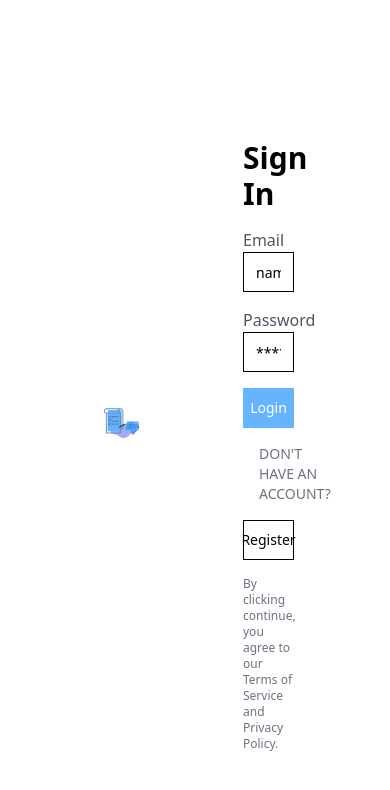
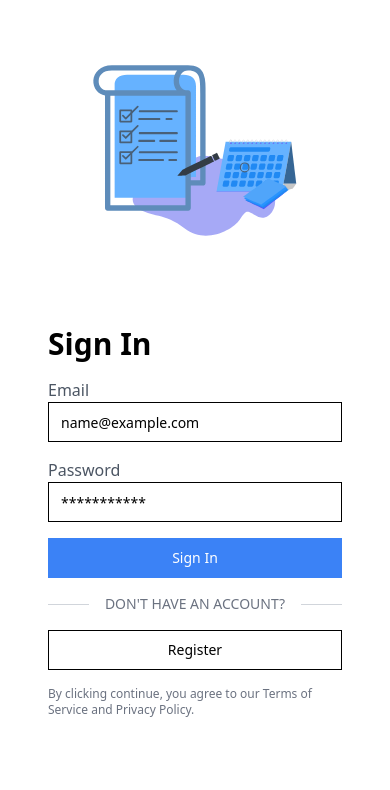
Before and after one commit to MrGhost23/todo-app, a React (Vite) app in the folder client/: page /login in a window 390 px wide. Shown: the top 790 px of the page. Built offline with nearby package versions, Linux system fonts and the light colour scheme.

Commit message:
fixed: some responsiveness in mobile screen

```diff
--- a/client/src/pages/Login.tsx
+++ b/client/src/pages/Login.tsx
@@ -4,7 +4,6 @@ import { Link, useNavigate } from "react-router-dom";
 import Lottie from "lottie-react";
 import loginAnimation from "@/animations/login-animation.json";
 import { useForm } from "react-hook-form";
-import { DevTool } from "@hookform/devtools";
 import { Label } from "@radix-ui/react-label";
 import { LoginData } from "@/types/Login";
 import { z } from "zod";
@@ -26,7 +25,6 @@ const Login = () => {
   });
   const {
     register,
-    control,
     handleSubmit,
     formState: { errors },
   } = form;
@@ -47,12 +45,12 @@ const Login = () => {
     });
   };
   return (
-    <div className="min-h-screen container flex">
-      <div className="w-1/2 text-white p-12 flex flex-col justify-center items-center">
+    <div className="min-h-screen container flex flex-col lg:flex-row">
+      <div className="lg:w-1/2 text-white lg:p-12 flex flex-col justify-center items-center">
         <Lottie animationData={loginAnimation} loop={true} />
       </div>
-      <div className="w-1/2 bg-white p-12 flex flex-col justify-center">
-        <form className="mt-12" onSubmit={handleSubmit(onSubmit)}>
+      <div className="lg:w-1/2 bg-white lg:p-12 flex flex-col justify-center">
+        <form className="mt-8" onSubmit={handleSubmit(onSubmit)}>
           <h2 className="text-3xl font-bold mb-4">Sign In</h2>
           <Label htmlFor="email" className="text-gray-600 mb-8">
             Email
@@ -87,9 +85,9 @@ const Login = () => {
 
           <Button
             type="submit"
-            className="bg-primaryColor hover:bg-primaryColor hover:bg-opacity-90 text-white w-full mb-4"
+            className="bg-blue-500 hover:bg-blue-500 hover:bg-opacity-90 text-white w-full mb-4"
           >
-            Login
+            Sign In
           </Button>
           <div className="flex items-center mb-4">
             <div className="flex-grow h-px bg-gray-300" />
```
